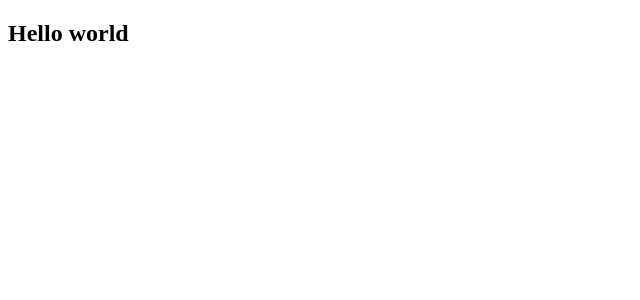
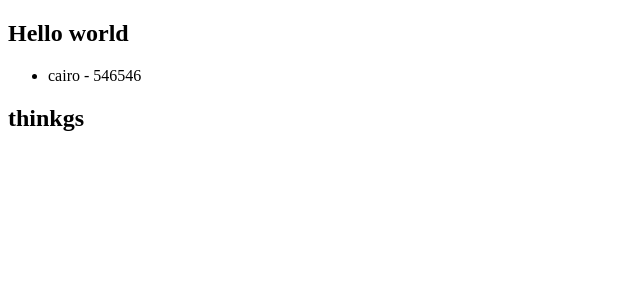
Before and after one commit to mahmoodahmad100/ng-go, an Angular app: page / in a window 1280 px wide. Shown: the top 300 px of the page, without its empty margins (0-640 px from the left). Built offline with nearby package versions, Linux system fonts and the light colour scheme.

Commit message:
adding some elements in the user component

```diff
--- a/src/app/components/user/user.component.html
+++ b/src/app/components/user/user.component.html
@@ -1 +1,10 @@
 <h2>{{title}}</h2>
+
+<ul>
+	<li>{{address.city}} - {{address.phone}}</li>
+</ul>
+
+<h2>thinkgs</h2>
+<ul *ngFor="let thing of things; let i = index">
+	<li>{{i + 1}} - {{thing}}</li>
+</ul>
```
